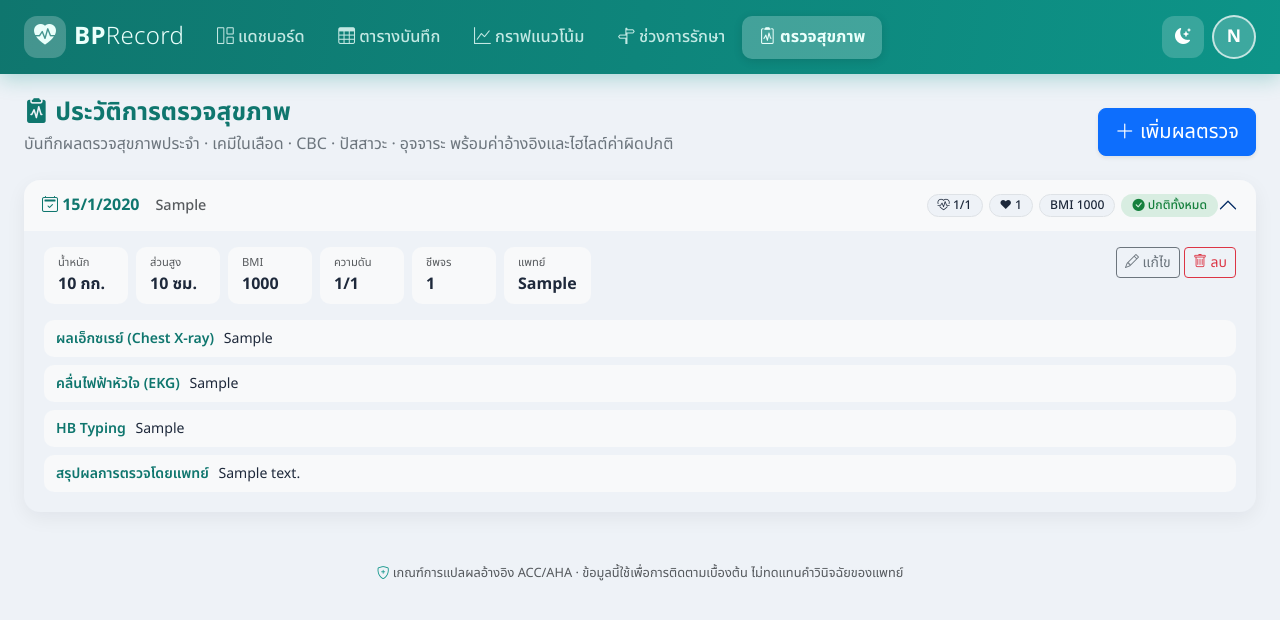
After one commit to Jare3289/BP_record, a PHP site: page /checkups.php in a window 1280 px wide, after a click that opens the changed part. The commit adds this page. Shown: the top 620 px of the page. Run offline with PHP 8.4, Linux system fonts and the light colour scheme; tables that the repository leaves empty hold one stand-in row (values such as "Sample post"); some libraries are stand-ins or nearby versions; some web fonts are replaced.

Commit message:
เพิ่มหน้าประวัติการตรวจสุขภาพ (Health Checkup)
- หน้า checkups.php: บันทึกผลตรวจสุขภาพประจำแบบครบวงจร
- ครอบคลุม เคมีในเลือด, มะเร็ง/ไทรอยด์/ไวรัส, CBC, ปัสสาวะ, อุจจาระ,
  X-ray/EKG/HB Typing + ข้อมูลพื้นฐาน (น้ำหนัก/ส่วนสูง/ความดัน/ชีพจร/BMI)
- แสดงค่าอ้างอิงและไฮไลต์ค่าผิดปกติ (สูง/ต่ำ) อัตโนมัติ + นับจำนวนผิดปกติ
- ตาราง checkups + checkup_values (key-value) + catalog นิยามรายการตรวจ
- ฟอร์มบันทึก 58 ช่อง จัดกลุ่ม + แก้ไข/ลบ · แสดงเป็น accordion ตามวันที่
- เพิ่มเมนู "ตรวจสุขภาพ" + migrate3.sql + อัปเดต schema.sql

Co-Authored-By: Claude Opus 4.8 <noreply@anthropic.com>
Claude-Session: https://claude.ai/code/session_011afRRAKRXQT6GSqFaibspm

```diff
--- a/assets/app.js
+++ b/assets/app.js
@@ -194,6 +194,24 @@ document.addEventListener('DOMContentLoaded', () => {
   });
 });
 
+// ===== ตรวจสุขภาพ (checkups) =====
+const CK_FIELDS = ['checkup_date','hospital','doctor','weight','height','sbp','dbp','pulse','xray','ekg','hbtyping','summary','note'];
+function resetCheckup() {
+  const f = document.getElementById('checkupForm');
+  if (f) f.reset();
+  const id = document.getElementById('c-id'); if (id) id.value = '';
+  const t = document.getElementById('ckTitle'); if (t) t.innerHTML = '<i class="bi bi-plus-circle"></i> เพิ่มผลตรวจสุขภาพ';
+}
+function editCheckup(c) {
+  resetCheckup();
+  document.getElementById('c-id').value = c.id || '';
+  CK_FIELDS.forEach(k => { const el = document.getElementById('c-' + k); if (el) el.value = (c[k] === null || c[k] === undefined) ? '' : c[k]; });
+  const v = c.v || {};
+  Object.keys(v).forEach(code => { const el = document.getElementById('vc-' + code); if (el) el.value = v[code] === null ? '' : v[code]; });
+  document.getElementById('ckTitle').innerHTML = '<i class="bi bi-pencil-square"></i> แก้ไขผลตรวจสุขภาพ';
+  new bootstrap.Modal(document.getElementById('checkupModal')).show();
+}
+
 // ===== ค้นหาในตาราง =====
 document.addEventListener('DOMContentLoaded', () => {
   const search = document.getElementById('tableSearch');
--- a/assets/style.css
+++ b/assets/style.css
@@ -530,6 +530,47 @@ td.px-cell, td.px-void { height: 20px; padding: 0; }
 .acc-dot { display: inline-block; width: 10px; height: 10px; border-radius: 50%; margin-right: 7px; }
 .acc-note { font-size: .68rem; color: var(--bs-secondary-color); margin-top: 10px; padding-top: 8px; border-top: 1px dashed var(--bs-border-color); }
 
+/* ===== ประวัติการตรวจสุขภาพ ===== */
+.checkup-acc .accordion-item { border: none; border-radius: 16px !important; overflow: hidden; margin-bottom: 12px; box-shadow: 0 6px 20px rgba(15,23,42,.06); }
+.checkup-acc .accordion-button { background: var(--bs-tertiary-bg); font-weight: 500; padding: 14px 18px; }
+.checkup-acc .accordion-button:not(.collapsed) { background: var(--bs-tertiary-bg); color: var(--bs-body-color); box-shadow: none; }
+.checkup-acc .accordion-button:focus { box-shadow: none; }
+.ck-head { display: flex; flex-wrap: wrap; align-items: center; gap: 10px 16px; width: 100%; }
+.ck-date { font-weight: 700; color: var(--brand-dark); }
+[data-bs-theme="dark"] .ck-date { color: var(--brand-light); }
+.ck-hosp { color: var(--bs-secondary-color); font-size: .9rem; }
+.ck-vitals { display: flex; flex-wrap: wrap; gap: 6px; margin-left: auto; }
+.ck-chip { font-size: .76rem; padding: 3px 10px; border-radius: 999px; background: var(--bs-body-bg); border: 1px solid var(--bs-border-color); white-space: nowrap; }
+.ck-chip.abn { background: rgba(220,53,69,.14); color: #b91c1c; border-color: transparent; font-weight: 600; }
+.ck-chip.ok { background: rgba(22,163,74,.14); color: #15803d; border-color: transparent; }
+
+.ck-basic { display: flex; flex-wrap: wrap; gap: 8px; }
+.ck-b { display: flex; flex-direction: column; background: var(--bs-tertiary-bg); border-radius: 10px; padding: 8px 14px; min-width: 84px; }
+.ck-b span { font-size: .7rem; color: var(--bs-secondary-color); }
+.ck-b b { font-size: 1rem; }
+.ck-text { font-size: .88rem; margin-top: 8px; padding: 8px 12px; background: var(--bs-tertiary-bg); border-radius: 10px; }
+.ck-text-lbl { font-weight: 600; color: var(--brand-dark); margin-right: 6px; }
+[data-bs-theme="dark"] .ck-text-lbl { color: var(--brand-light); }
+
+.lab-group { border: 1px solid var(--bs-border-color); border-radius: 12px; overflow: hidden; height: 100%; }
+.lab-group-title { background: var(--bs-tertiary-bg); font-weight: 600; font-size: .86rem; padding: 8px 12px; border-bottom: 1px solid var(--bs-border-color); }
+.lab-table { width: 100%; font-size: .84rem; }
+.lab-table td { padding: 6px 12px; border-bottom: 1px solid var(--bs-border-color); }
+.lab-table tr:last-child td { border-bottom: none; }
+.lab-name { color: var(--bs-body-color); }
+.lab-val { font-weight: 700; text-align: right; white-space: nowrap; }
+.lab-val.f-high { color: #dc2626; } .lab-val.f-low { color: #d97706; }
+.lab-u { font-weight: 400; font-size: .72rem; color: var(--bs-secondary-color); }
+.lab-ref { text-align: right; color: var(--bs-secondary-color); font-size: .76rem; white-space: nowrap; }
+.lab-flag { font-size: .64rem; font-weight: 700; padding: 1px 6px; border-radius: 6px; margin-left: 5px; }
+.flag-high { background: rgba(220,53,69,.16); color: #dc2626; }
+.flag-low { background: rgba(217,119,6,.16); color: #b45309; }
+
+.lab-form-group { border: 1px solid var(--bs-border-color); border-radius: 12px; padding: 12px 14px; margin-bottom: 12px; }
+.lab-form-title { font-weight: 700; font-size: .92rem; margin-bottom: 10px; color: var(--brand-dark); }
+[data-bs-theme="dark"] .lab-form-title { color: var(--brand-light); }
+.ref-hint { font-weight: 400; color: var(--bs-secondary-color); font-size: .72rem; }
+
 /* ---- footer ---- */
 .app-foot { margin-top: 34px; padding: 18px 0; color: var(--bs-secondary-color); font-size: .8rem; }
 .app-foot .bi { color: var(--brand); }
--- /dev/null
+++ b/checkups.php
@@ -0,0 +1,193 @@
+<?php
+require __DIR__ . '/includes/config.php';
+require __DIR__ . '/includes/functions.php';
+
+$catalog  = checkup_catalog();
+$checkups = load_checkups();
+$openId   = (int) ($_GET['open'] ?? 0);
+
+$msg = $_GET['msg'] ?? '';
+$flash = match ($msg) {
+    'saved'   => ['บันทึกผลตรวจเรียบร้อยแล้ว', 'success', 'bi-check-circle-fill'],
+    'deleted' => ['ลบผลตรวจเรียบร้อยแล้ว', 'secondary', 'bi-trash-fill'],
+    'error'   => ['เกิดข้อผิดพลาด กรุณาตรวจสอบข้อมูล', 'danger', 'bi-exclamation-triangle-fill'],
+    default   => null,
+};
+
+$flagBadge = ['low' => ['ต่ำ', 'flag-low'], 'high' => ['สูง', 'flag-high']];
+
+$PAGE = 'ตรวจสุขภาพ'; $ACTIVE = 'checkups';
+require __DIR__ . '/includes/header.php';
+?>
+
+<div class="d-flex flex-wrap justify-content-between align-items-end gap-2 mb-4">
+  <div>
+    <h1 class="page-title mb-1"><i class="bi bi-clipboard2-pulse-fill"></i> ประวัติการตรวจสุขภาพ</h1>
+    <p class="text-secondary mb-0">บันทึกผลตรวจสุขภาพประจำ · เคมีในเลือด · CBC · ปัสสาวะ · อุจจาระ พร้อมค่าอ้างอิงและไฮไลต์ค่าผิดปกติ</p>
+  </div>
+  <button class="btn btn-primary btn-lg shadow-sm" data-bs-toggle="modal" data-bs-target="#checkupModal" onclick="resetCheckup()">
+    <i class="bi bi-plus-lg"></i> เพิ่มผลตรวจ
+  </button>
+</div>
+
+<?php if ($flash): ?>
+  <div class="alert alert-<?= $flash[1] ?> d-flex align-items-center gap-2 shadow-sm"><i class="bi <?= $flash[2] ?>"></i> <?= e($flash[0]) ?></div>
+<?php endif; ?>
+
+<?php if (!$checkups): ?>
+  <div class="card app-card"><div class="card-body text-center text-secondary py-5">
+    <i class="bi bi-clipboard2-heart fs-1 d-block mb-3"></i>
+    ยังไม่มีประวัติการตรวจสุขภาพ — กด “เพิ่มผลตรวจ” เพื่อบันทึกครั้งแรก
+  </div></div>
+<?php else: ?>
+<div class="accordion checkup-acc" id="checkupAcc">
+  <?php foreach ($checkups as $c):
+    $vals = load_checkup_values((int)$c['id']);
+    $abn = 0;
+    foreach (checkup_tests_map() as $code => $t) {
+        if (isset($vals[$code]) && in_array(checkup_flag($t, $vals[$code]), ['low','high'])) $abn++;
+    }
+    $bmi = calc_bmi($c['weight'] ?? null, $c['height'] ?? null);
+    $bp  = ($c['sbp'] !== null && $c['dbp'] !== null) ? classify_bp((int)$c['sbp'], (int)$c['dbp']) : null;
+    $open = ((int)$c['id'] === $openId);
+  ?>
+  <div class="accordion-item">
+    <h2 class="accordion-header">
+      <button class="accordion-button <?= $open ? '' : 'collapsed' ?>" type="button" data-bs-toggle="collapse" data-bs-target="#ck<?= (int)$c['id'] ?>">
+        <div class="ck-head">
+          <div class="ck-date"><i class="bi bi-calendar2-check"></i> <?= fmt_date($c['checkup_date']) ?></div>
+          <div class="ck-hosp"><?= $c['hospital'] ? e($c['hospital']) : 'ตรวจสุขภาพ' ?></div>
+          <div class="ck-vitals">
+            <?php if ($c['sbp'] !== null): ?><span class="ck-chip"><i class="bi bi-heart-pulse"></i> <?= (int)$c['sbp'] ?>/<?= (int)$c['dbp'] ?></span><?php endif; ?>
+            <?php if ($c['pulse'] !== null): ?><span class="ck-chip">♥ <?= (int)$c['pulse'] ?></span><?php endif; ?>
+            <?php if ($bmi !== null): ?><span class="ck-chip">BMI <?= e($bmi) ?></span><?php endif; ?>
+            <?php if ($abn > 0): ?><span class="ck-chip abn"><i class="bi bi-exclamation-triangle-fill"></i> ผิดปกติ <?= $abn ?></span>
+            <?php else: ?><span class="ck-chip ok"><i class="bi bi-check-circle-fill"></i> ปกติทั้งหมด</span><?php endif; ?>
+          </div>
+        </div>
+      </button>
+    </h2>
+    <div id="ck<?= (int)$c['id'] ?>" class="accordion-collapse collapse <?= $open ? 'show' : '' ?>" data-bs-parent="#checkupAcc">
+      <div class="accordion-body">
+        <!-- ข้อมูลพื้นฐาน + สรุป -->
+        <div class="row g-3 mb-3">
+          <div class="col-md-8">
+            <div class="ck-basic">
+              <?php foreach ([['น้ำหนัก', $c['weight'] !== null ? fmt_num($c['weight']).' กก.' : '-'],
+                              ['ส่วนสูง', $c['height'] !== null ? fmt_num($c['height']).' ซม.' : '-'],
+                              ['BMI', $bmi !== null ? $bmi : '-'],
+                              ['ความดัน', $c['sbp'] !== null ? (int)$c['sbp'].'/'.(int)$c['dbp'] : '-'],
+                              ['ชีพจร', $c['pulse'] !== null ? (int)$c['pulse'] : '-'],
+                              ['แพทย์', $c['doctor'] ? $c['doctor'] : '-']] as $b): ?>
+                <div class="ck-b"><span><?= $b[0] ?></span><b><?= e($b[1]) ?></b></div>
+              <?php endforeach; ?>
+            </div>
+          </div>
+          <div class="col-md-4 text-md-end">
+            <button class="btn btn-sm btn-outline-secondary" onclick='editCheckup(<?= json_encode(array_merge($c, ['v' => $vals]), JSON_UNESCAPED_UNICODE | JSON_HEX_APOS | JSON_HEX_QUOT) ?>)'><i class="bi bi-pencil"></i> แก้ไข</button>
+            <form method="post" action="save.php" class="d-inline" onsubmit="return confirm('ลบผลตรวจวันที่ <?= fmt_date($c['checkup_date']) ?> ?')">
+              <input type="hidden" name="action" value="delete_checkup"><input type="hidden" name="id" value="<?= (int)$c['id'] ?>">
+              <button class="btn btn-sm btn-outline-danger"><i class="bi bi-trash"></i> ลบ</button>
+            </form>
+          </div>
+        </div>
+
+        <?php foreach ([['ผลเอ็กซเรย์ (Chest X-ray)', $c['xray']], ['คลื่นไฟฟ้าหัวใจ (EKG)', $c['ekg']], ['HB Typing', $c['hbtyping']], ['สรุปผลการตรวจโดยแพทย์', $c['summary']]] as $tx): ?>
+          <?php if (trim((string)$tx[1]) !== ''): ?><div class="ck-text"><span class="ck-text-lbl"><?= $tx[0] ?></span> <?= nl2br(e($tx[1])) ?></div><?php endif; ?>
+        <?php endforeach; ?>
+
+        <!-- ผลตรวจตามกลุ่ม -->
+        <div class="row g-3 mt-1">
+          <?php foreach ($catalog as $group => $tests):
+            $has = false; foreach ($tests as $t) if (isset($vals[$t[0]]) && $vals[$t[0]] !== '') { $has = true; break; }
+            if (!$has) continue; ?>
+          <div class="col-12 col-lg-6">
+            <div class="lab-group">
+              <div class="lab-group-title"><?= e($group) ?></div>
+              <table class="lab-table">
+                <?php foreach ($tests as $t): $v = $vals[$t[0]] ?? ''; if ($v === '') continue;
+                  $flag = checkup_flag($t, $v); ?>
+                <tr>
+                  <td class="lab-name"><?= e($t[1]) ?></td>
+                  <td class="lab-val <?= $flag ? 'f-'.$flag : '' ?>"><?= e($v) ?><?= $t[2] ? ' <span class="lab-u">'.e($t[2]).'</span>' : '' ?>
+                    <?php if (isset($flagBadge[$flag])): ?><span class="lab-flag <?= $flagBadge[$flag][1] ?>"><?= $flagBadge[$flag][0] ?></span><?php endif; ?>
+                  </td>
+                  <td class="lab-ref"><?= e($t[3]) ?></td>
+                </tr>
+                <?php endforeach; ?>
+              </table>
+            </div>
+          </div>
+          <?php endforeach; ?>
+        </div>
+      </div>
+    </div>
+  </div>
+  <?php endforeach; ?>
+</div>
+<?php endif; ?>
+
+<!-- Modal เพิ่ม/แก้ไขผลตรวจ -->
+<div class="modal fade" id="checkupModal" tabindex="-1" aria-hidden="true">
+  <div class="modal-dialog modal-xl modal-dialog-centered modal-dialog-scrollable">
+    <div class="modal-content">
+      <form method="post" action="save.php" id="checkupForm">
+        <div class="modal-header">
+          <h5 class="modal-title" id="ckTitle"><i class="bi bi-plus-circle"></i> เพิ่มผลตรวจสุขภาพ</h5>
+          <button type="button" class="btn-close" data-bs-dismiss="modal"></button>
+        </div>
+        <div class="modal-body">
+          <input type="hidden" name="action" value="save_checkup">
+          <input type="hidden" name="id" id="c-id" value="">
+
+          <div class="lab-form-group">
+            <div class="lab-form-title"><i class="bi bi-clipboard-data"></i> ข้อมูลพื้นฐาน</div>
+            <div class="row g-2">
+              <div class="col-6 col-md-3"><label class="form-label x-sm">วันที่ตรวจ *</label><input type="date" name="checkup_date" id="c-checkup_date" class="form-control" value="<?= e(date('Y-m-d')) ?>" required></div>
+              <div class="col-6 col-md-3"><label class="form-label x-sm">โรงพยาบาล</label><input type="text" name="hospital" id="c-hospital" class="form-control" placeholder="เช่น รพ.ครู"></div>
+              <div class="col-6 col-md-3"><label class="form-label x-sm">แพทย์</label><input type="text" name="doctor" id="c-doctor" class="form-control"></div>
+              <div class="col-6 col-md-3"><label class="form-label x-sm">ชีพจร (bpm)</label><input type="number" name="pulse" id="c-pulse" class="form-control"></div>
+              <div class="col-6 col-md-3"><label class="form-label x-sm">น้ำหนัก (กก.)</label><input type="number" step="0.1" name="weight" id="c-weight" class="form-control"></div>
+              <div class="col-6 col-md-3"><label class="form-label x-sm">ส่วนสูง (ซม.)</label><input type="number" step="0.1" name="height" id="c-height" class="form-control"></div>
+              <div class="col-6 col-md-3"><label class="form-label x-sm">ความดันบน</label><input type="number" name="sbp" id="c-sbp" class="form-control"></div>
+              <div class="col-6 col-md-3"><label class="form-label x-sm">ความดันล่าง</label><input type="number" name="dbp" id="c-dbp" class="form-control"></div>
+            </div>
+          </div>
+
+          <div class="lab-form-group">
+            <div class="lab-form-title"><i class="bi bi-file-medical"></i> ผลตรวจร่างกาย / ภาพ</div>
+            <div class="row g-2">
+              <div class="col-md-6"><label class="form-label x-sm">ผลเอ็กซเรย์ (Chest X-ray)</label><input type="text" name="xray" id="c-xray" class="form-control" placeholder="เช่น ปกติ"></div>
+              <div class="col-md-6"><label class="form-label x-sm">คลื่นไฟฟ้าหัวใจ (EKG)</label><input type="text" name="ekg" id="c-ekg" class="form-control"></div>
+              <div class="col-md-6"><label class="form-label x-sm">HB Typing</label><input type="text" name="hbtyping" id="c-hbtyping" class="form-control"></div>
+              <div class="col-md-6"><label class="form-label x-sm">สรุปผลการตรวจโดยแพทย์</label><textarea name="summary" id="c-summary" class="form-control" rows="1"></textarea></div>
+            </div>
+          </div>
+
+          <?php foreach ($catalog as $group => $tests): ?>
+          <div class="lab-form-group">
+            <div class="lab-form-title"><i class="bi bi-droplet-half"></i> <?= e($group) ?></div>
+            <div class="row g-2">
+              <?php foreach ($tests as $t): ?>
+              <div class="col-6 col-md-4 col-xl-3">
+                <label class="form-label x-sm"><?= e($t[1]) ?><?= $t[3] ? ' <span class="ref-hint">('.e($t[3]).')</span>' : '' ?></label>
+                <div class="input-group input-group-sm">
+                  <input type="<?= ($t[6] ?? 'num') === 'text' ? 'text' : 'number' ?>" step="any" name="v[<?= $t[0] ?>]" id="vc-<?= $t[0] ?>" class="form-control">
+                  <?php if ($t[2]): ?><span class="input-group-text"><?= e($t[2]) ?></span><?php endif; ?>
+                </div>
+              </div>
+              <?php endforeach; ?>
+            </div>
+          </div>
+          <?php endforeach; ?>
+        </div>
+        <div class="modal-footer">
+          <button type="button" class="btn btn-light" data-bs-dismiss="modal">ยกเลิก</button>
+          <button type="submit" class="btn btn-primary"><i class="bi bi-save"></i> บันทึกผลตรวจ</button>
+        </div>
+      </form>
+    </div>
+  </div>
+</div>
+
+<?php require __DIR__ . '/includes/footer.php'; ?>
--- a/includes/functions.php
+++ b/includes/functions.php
@@ -232,6 +232,125 @@ function pixel_data(array $days): array
     return [$dateLevel, $years, $years[0] ?? date('Y')];
 }
 
+/**
+ * แคตตาล็อกรายการตรวจสุขภาพ แบ่งเป็นกลุ่ม
+ * แต่ละรายการ: [code, ชื่อ, หน่วย, ค่าอ้างอิง(ข้อความ), low, high, type('num'|'text')]
+ */
+function checkup_catalog(): array
+{
+    return [
+        'เคมีในเลือด (Blood Chemistry)' => [
+            ['sugar', 'น้ำตาล (Sugar)', 'mg/dl', '70–99', 70, 99],
+            ['bun', 'การทำงานของไต (BUN)', 'mg/dl', '6–20', 6, 20],
+            ['creatinine', 'Creatinine', 'mg/dl', '0.67–1.17', 0.67, 1.17],
+            ['egfr', 'eGFR', 'ml/min', '≥90', 90, null],
+            ['uric', 'กรดยูริค (Uric Acid)', 'mg/dl', '3.4–7.0', 3.4, 7.0],
+            ['chol', 'โคเลสเตอรอล (Cholesterol)', 'mg/dl', '0–199', 0, 199],
+            ['tg', 'ไตรกลีเซอไรด์ (Triglyceride)', 'mg/dl', '0–150', 0, 150],
+            ['hdl', 'ไขมันดี (HDL)', 'mg/dl', '≥40', 40, null],
+            ['ldl', 'ไขมันไม่ดี (LDL)', 'mg/dl', '0–129', 0, 129],
+            ['sgot', 'ตับ SGOT', 'U/L', '0–50', 0, 50],
+            ['sgpt', 'ตับ SGPT', 'U/L', '0–50', 0, 50],
+            ['alp', 'Alk.Phosphatase', 'U/L', '40–129', 40, 129],
+            ['ca', 'แคลเซียม (Ca)', 'mg/dl', '8.6–10.2', 8.6, 10.2],
+            ['hba1c', 'HbA1c', '%', '<5.7', null, 5.7],
+            ['ggt', 'GAMMA GT', 'U/L', '10–71', 10, 71],
+            ['vitd', 'Vitamin D', 'ng/mL', '≥30', 30, null],
+        ],
+        'มะเร็ง / ไทรอยด์ / ไวรัส' => [
+            ['afp', 'มะเร็งตับ (AFP)', 'ng/ml', '0.0–7.0', 0, 7],
+            ['cea', 'มะเร็งลำไส้ (CEA)', 'ng/ml', '<3.8', null, 3.8],
+            ['psa', 'มะเร็งต่อมลูกหมาก (PSA)', 'ng/ml', '0–4', 0, 4],
+            ['ca125', 'CA125', 'U/ml', '<35', null, 35],
+            ['ca153', 'CA15-3', 'U/ml', '0–25', 0, 25],
+            ['ca199', 'CA19-9', 'U/ml', '0–39', 0, 39],
+            ['tsh', 'TSH', 'uIU/ml', '0.27–4.20', 0.27, 4.20],
+            ['ft4', 'FT4', 'ng/dl', '0.93–1.70', 0.93, 1.70],
+            ['ft3', 'FT3', 'pg/ml', '2.0–4.4', 2.0, 4.4],
+            ['esr', 'ESR', 'mm/hr', '0–9', 0, 9],
+            ['crp', 'CRP', 'mg/L', '<5.0', null, 5.0],
+            ['antihcv', 'Anti HCV', '', 'Negative', null, null, 'text'],
+            ['hbsag', 'HBs Ag', '', 'Negative', null, null, 'text'],
+            ['antihbs', 'Anti HBs', '', '-', null, null, 'text'],
+        ],
+        'ความสมบูรณ์ของเม็ดเลือด (CBC)' => [
+            ['rbc', 'เม็ดเลือดแดง (RBC)', 'mil/cu.mm', '4.5–6.0', 4.5, 6.0],
+            ['hb', 'ฮีโมโกลบิน (Hb)', 'g/dl', '13.0–18.0', 13, 18],
+            ['hct', 'ฮีมาโตคริต (Hct)', '%', '40–54', 40, 54],
+            ['mcv', 'ขนาดเม็ดเลือดแดง (MCV)', 'fL', '80–99', 80, 99],
+            ['wbc', 'เม็ดเลือดขาว (WBC)', 'cells/cu.mm', '4000–10000', 4000, 10000],
+            ['neu', 'Neutrophil', '%', '40–74', 40, 74],
+            ['lym', 'Lymphocyte', '%', '19–48', 19, 48],
+            ['mono', 'Monocyte', '%', '3–9', 3, 9],
+            ['eos', 'Eosinophil', '%', '0–7', 0, 7],
+            ['baso', 'Basophil', '%', '0–2', 0, 2],
+            ['plt', 'เกล็ดเลือด (Platelet)', 'Cells/cu.mm', '140000–450000', 140000, 450000],
+            ['morph', 'รูปร่างเม็ดเลือดแดง', '', 'Normal', null, null, 'text'],
+        ],
+        'ปัสสาวะ (Urine)' => [
+            ['u_color', 'สี (Color)', '', 'Yellow', null, null, 'text'],
+            ['u_appear', 'สภาพ (Appearance)', '', 'Clear', null, null, 'text'],
+            ['u_spgr', 'ความถ่วงจำเพาะ (Sp.gr)', '', '1.003–1.030', null, null, 'text'],
+            ['u_ph', 'ph', '', '5.0–8.0', null, null, 'text'],
+            ['u_protein', 'โปรตีน (Protein)', '', 'Negative', null, null, 'text'],
+            ['u_sugar', 'น้ำตาล (Sugar)', '', 'Negative', null, null, 'text'],
+            ['u_rbc', 'เม็ดเลือดแดง (RBC)', '/HPF', '0–2', null, null, 'text'],
+            ['u_wbc', 'เม็ดเลือดขาว (WBC)', '/HPF', '0–5', null, null, 'text'],
+            ['u_epi', 'เซลล์เยื่อบุผิว', '/HPF', '0–10', null, null, 'text'],
+            ['u_other', 'อื่น ๆ (Other)', '', '', null, null, 'text'],
+        ],
+        'อุจจาระ (Stool)' => [
+            ['s_color', 'Color', '', '', null, null, 'text'],
+            ['s_appear', 'Appearance', '', '', null, null, 'text'],
+            ['s_wbc', 'WBC/HPF', '', '', null, null, 'text'],
+            ['s_rbc', 'RBC/HPF', '', '', null, null, 'text'],
+            ['s_para', 'Parasites & Ova', '', '', null, null, 'text'],
+            ['s_occult', 'Occult Blood', '', '', null, null, 'text'],
+        ],
+    ];
+}
+
+/** แผนที่ code => รายการ (สำหรับค้นเร็ว) */
+function checkup_tests_map(): array
+{
+    static $m = null;
+    if ($m !== null) return $m;
+    $m = [];
+    foreach (checkup_catalog() as $tests) foreach ($tests as $t) $m[$t[0]] = $t;
+    return $m;
+}
+
+/** ประเมินค่า: '' (ปกติ/ข้อความ), 'low', 'high' */
+function checkup_flag(array $test, $val): string
+{
+    $type = $test[6] ?? 'num';
+    if ($type === 'text' || $val === null || $val === '' || !is_numeric($val)) return '';
+    $v = (float) $val; $low = $test[4]; $high = $test[5];
+    if ($low !== null && $v < $low) return 'low';
+    if ($high !== null && $v > $high) return 'high';
+    return 'ok';
+}
+
+/** โหลดการตรวจสุขภาพทั้งหมด (ปลอดภัยถ้าตารางยังไม่มี) */
+function load_checkups(): array
+{
+    try {
+        return db()->query('SELECT * FROM checkups ORDER BY checkup_date DESC, id DESC')->fetchAll();
+    } catch (Throwable $e) { return []; }
+}
+
+/** โหลดผลตรวจของการตรวจหนึ่งครั้ง => [code => val] */
+function load_checkup_values(int $id): array
+{
+    try {
+        $stmt = db()->prepare('SELECT code, val FROM checkup_values WHERE checkup_id = ?');
+        $stmt->execute([$id]);
+        $out = [];
+        foreach ($stmt->fetchAll() as $r) $out[$r['code']] = $r['val'];
+        return $out;
+    } catch (Throwable $e) { return []; }
+}
+
 /** หาไฟล์รูปโปรไฟล์ที่มีอยู่จริง (รองรับ .png .jpg .jpeg .webp) */
 function resolve_profile_photo(array $profile, string $baseDir): ?string
 {
--- a/includes/header.php
+++ b/includes/header.php
@@ -57,6 +57,11 @@ if ($hasPhoto) $profile['photo'] = $photoPath;
             <i class="bi bi-signpost-split"></i> ช่วงการรักษา
           </a>
         </li>
+        <li class="nav-item">
+          <a class="nav-link <?= $ACTIVE === 'checkups' ? 'active' : '' ?>" href="checkups.php">
+            <i class="bi bi-clipboard2-pulse"></i> ตรวจสุขภาพ
+          </a>
+        </li>
       </ul>
       <div class="d-flex align-items-center gap-2">
         <button class="btn btn-theme" id="themeToggle" type="button" title="สลับโหมดสว่าง/มืด">
```
Also changed, not shown: migrate3.sql (added, +35 -0 lines), save.php (+59 -0 lines), schema.sql (+29 -0 lines).
